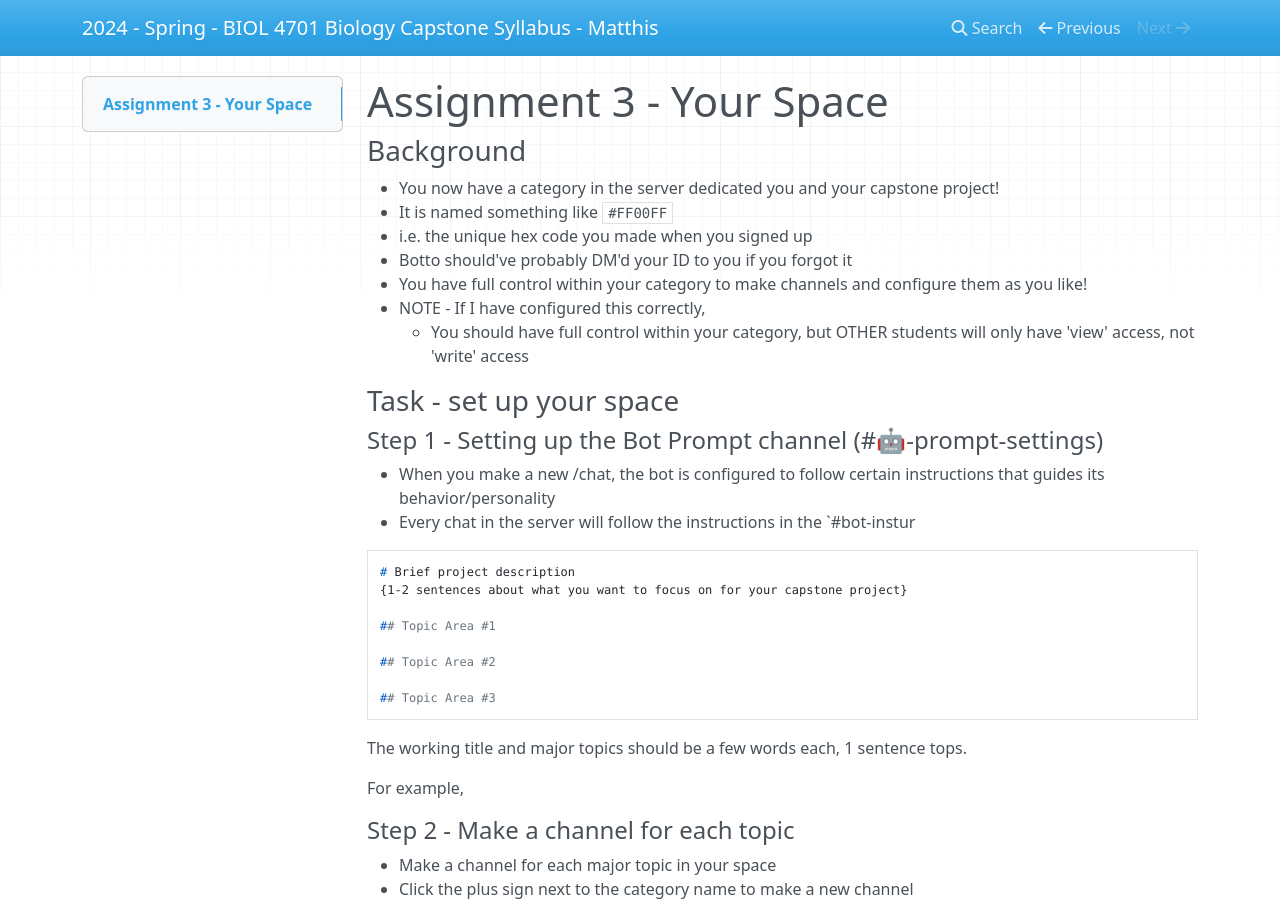
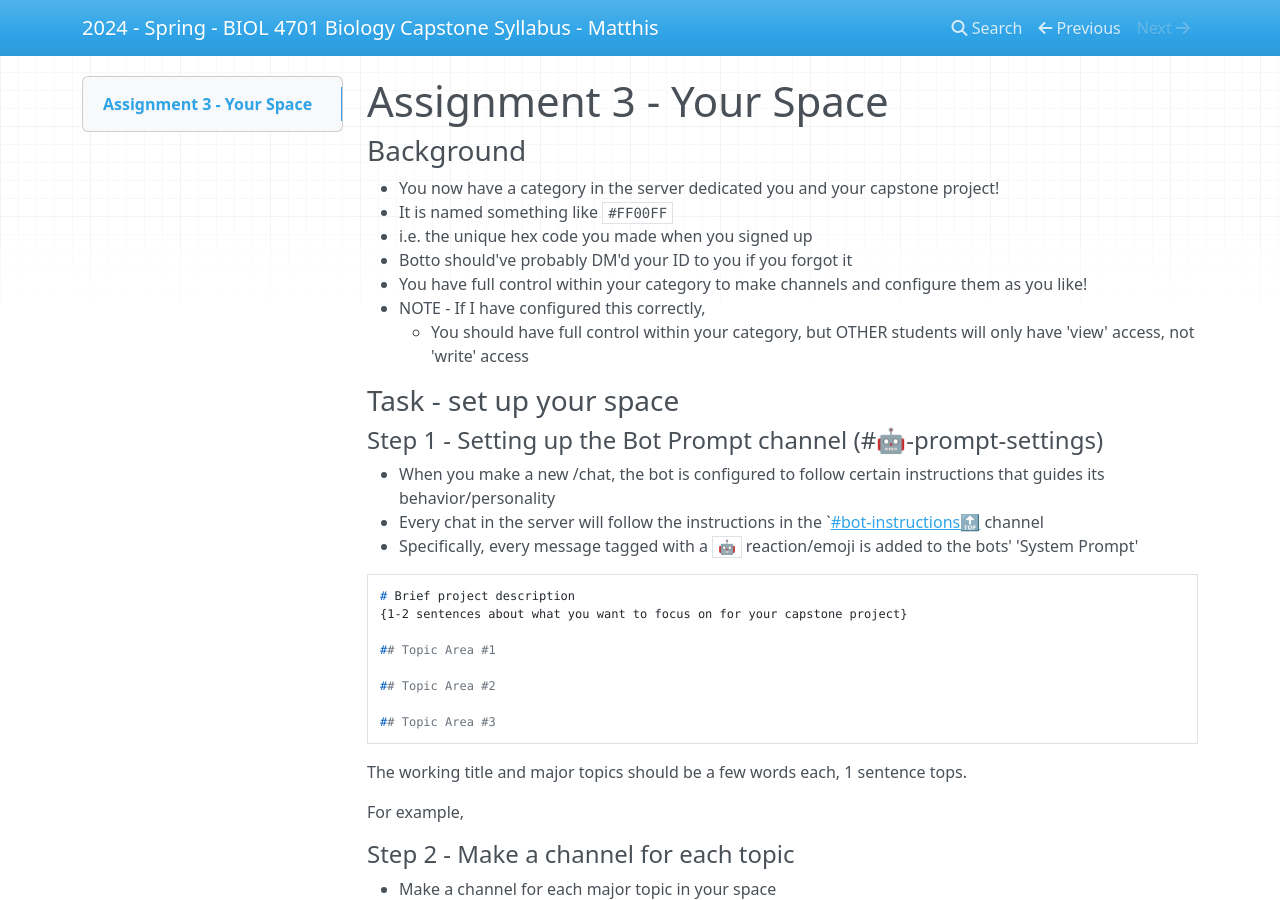
Before and after one commit to HumanMovementNeuroscience/capstone, an MkDocs documentation site: the page built from docs/course_materials/assignments/assignment3/assignment3-student-instructions.md, in a window 1280 px wide and 900 px high. Built offline with MkDocs 1.6.1, drawn with Linux system fonts in a browser that asks for light colours; nearby versions of some CDN libraries.

Commit message:
Feb 7, 2024, 2:13 PM

```diff
--- a/docs/course_materials/assignments/assignment3/assignment3-student-instructions.md
+++ b/docs/course_materials/assignments/assignment3/assignment3-student-instructions.md
@@ -14,7 +14,8 @@
 ### Task - set up your space
 #### Step 1 - Setting up the Bot Prompt channel (#🤖-prompt-settings)
 - When you make a new /chat, the bot is configured to follow certain instructions that guides its behavior/personality
-- Every chat in the server will follow the instructions in the `#bot-instur
+- Every chat in the server will follow the instructions in the `[#bot-instructions🔝](https://discord.com/channels/1194766712680222800/1194766713267433554) channel
+  - Specifically, every message tagged with a `🤖` reaction/emoji is added to the bots' 'System Prompt'
 
 
 
```
